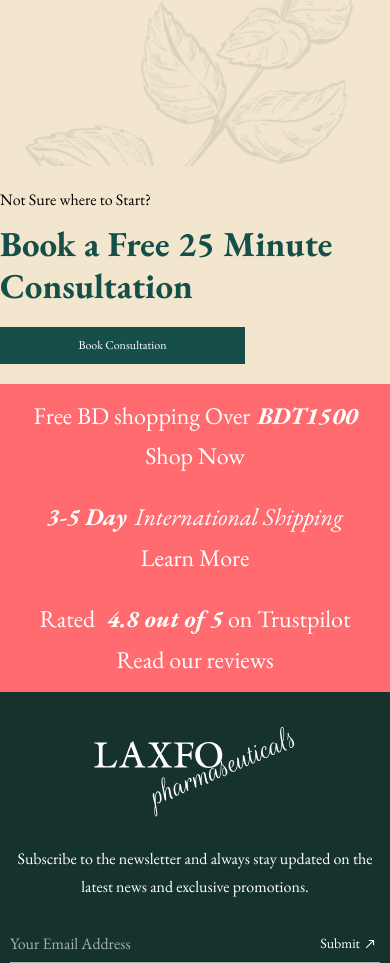
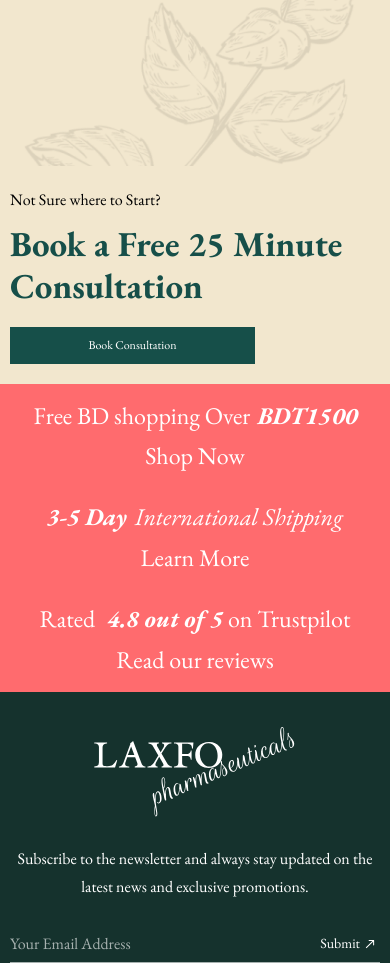
Before and after one commit to SiamulHassan/ecom-int, a React (Vite) app: page / in a window 390 px wide. Shown: the part 7116-8079 px from the top of the page. Built offline with nearby package versions, Linux system fonts and the light colour scheme.

Commit message:
padding fix consultant component

```diff
--- a/src/features/productPage/components/Consultation.jsx
+++ b/src/features/productPage/components/Consultation.jsx
@@ -15,7 +15,7 @@ const Consultation = () => {
               alt="consult image"
             />
           </picture>
-          <div className="justify-self-start md:justify-self-end xl:justify-self-start self-center py-[2rem] md:py-0">
+          <div className="justify-self-start md:justify-self-end xl:justify-self-start self-center py-[2rem] md:py-0 px-[1rem] sm:px-0">
             <Typography variant="p_normal_16">
               Not Sure where to Start?
             </Typography>
--- a/src/layout/RootLayout.jsx
+++ b/src/layout/RootLayout.jsx
@@ -25,7 +25,9 @@ const RootLayout = () => {
           "top-0",
           "w-full",
           "shadow-lg",
-          "z-[99]"
+          "z-[99]",
+          "transition-all",
+          "duration-300"
         );
       }
     };
```
